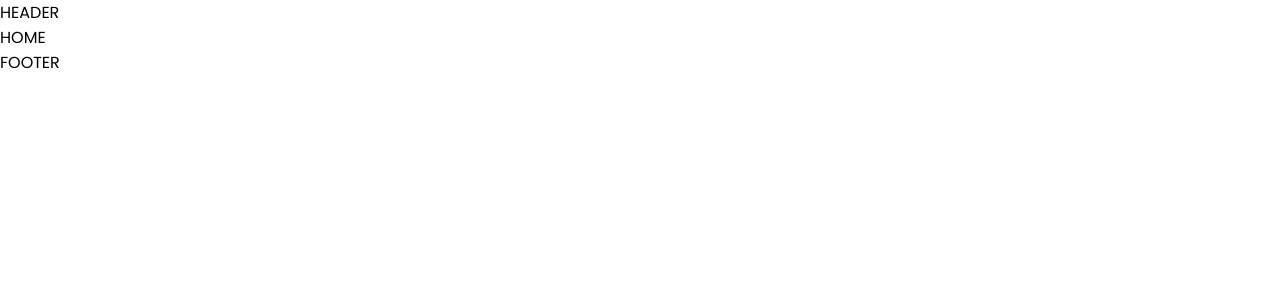
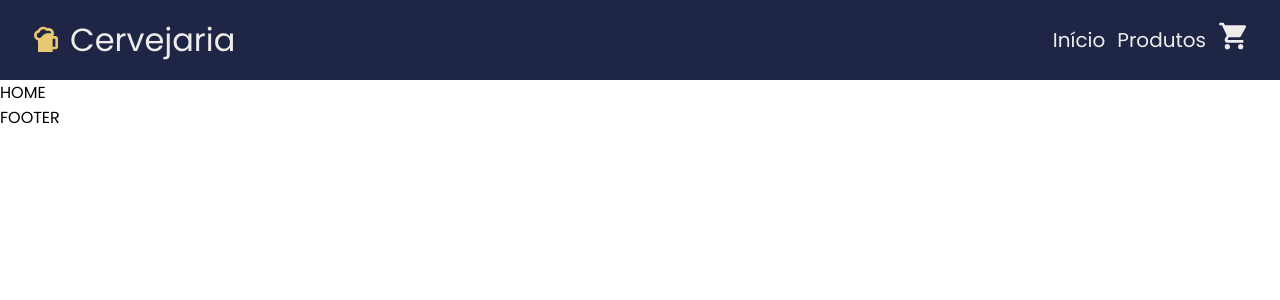
Before and after one commit to davislamenha/task-02-context, a React (Vite) app: page / in a window 1280 px wide. Shown: the top 300 px of the page. Built offline with nearby package versions, Linux system fonts and the light colour scheme.

Commit message:
feat: building header

```diff
--- a/package.json
+++ b/package.json
@@ -10,6 +10,9 @@
     "preview": "vite preview"
   },
   "dependencies": {
+    "@mui/icons-material": "^5.15.7",
+    "@mui/material": "^5.15.7",
+    "@mui/styled-engine-sc": "^6.0.0-alpha.14",
     "react": "^18.2.0",
     "react-dom": "^18.2.0",
     "react-router-dom": "^6.21.3",
--- a/src/App.tsx
+++ b/src/App.tsx
@@ -1,7 +1,7 @@
 import { RouterProvider } from 'react-router-dom';
 import { ThemeProvider } from 'styled-components';
 
-import { defaultTheme } from './styles/theme/default';
+import { defaultTheme } from './styles/themes/default';
 import router from './routes';
 import { GlobalStyle } from './styles/global';
 
--- a/src/components/Header/index.tsx
+++ b/src/components/Header/index.tsx
@@ -1,5 +1,40 @@
+import { NavLink } from 'react-router-dom';
+
+import { Container } from '../../styles/global';
+import { ShoppingCart, SportsBar } from '@mui/icons-material';
+
+import * as S from './styles';
+
 const Header = () => {
-  return <header>HEADER</header>;
+  const iconStyles = {
+    fontSize: '2rem',
+  };
+
+  return (
+    <S.HeaderContainer>
+      <Container>
+        <NavLink to="/" className="logo">
+          <SportsBar sx={iconStyles} />
+          <span>Cervejaria</span>
+        </NavLink>
+        <S.Navigation>
+          <ul>
+            <li>
+              <NavLink to={'/'}>Início</NavLink>
+            </li>
+            <li>
+              <NavLink to={'/produtos'}>Produtos</NavLink>
+            </li>
+            <li>
+              <NavLink to={'/checkout'}>
+                <ShoppingCart sx={iconStyles} />
+              </NavLink>
+            </li>
+          </ul>
+        </S.Navigation>
+      </Container>
+    </S.HeaderContainer>
+  );
 };
 
 export default Header;
--- /dev/null
+++ b/src/components/Header/styles.ts
@@ -0,0 +1,57 @@
+import styled from 'styled-components';
+import { Container } from '../../styles/global';
+
+export const HeaderContainer = styled.header`
+  padding: 1rem 0;
+  background-color: ${(props) => props.theme.primary_dark};
+
+  ${Container} {
+    display: flex;
+    justify-content: space-between;
+    align-items: center;
+    gap: 0.75rem;
+
+    .logo {
+      display: flex;
+      align-items: center;
+      gap: 0.5rem;
+      font-size: 2rem;
+      color: ${(props) => props.theme.accent};
+
+      span {
+        color: ${(props) => props.theme.ligth};
+        transition: all 0.3s;
+      }
+
+      &:hover span {
+        color: ${(props) => props.theme.accent};
+        letter-spacing: 2px;
+      }
+    }
+
+    @media (max-width: 767px) {
+      justify-content: center;
+      flex-direction: column;
+    }
+  }
+`;
+
+export const Navigation = styled.nav`
+  ul {
+    display: flex;
+    align-items: center;
+    gap: 0.75rem;
+    font-size: 1.25rem;
+
+    a {
+      color: ${(props) => props.theme.ligth};
+      margin: 0 -0.25rem;
+      padding: 0 0.25rem;
+      transition: color 0.3s ease-in-out;
+
+      &:hover {
+        color: ${(props) => props.theme.accent};
+      }
+    }
+  }
+`;
```
Also changed, not shown: src/styles/themes/default.ts (renamed from src/styles/theme/default.ts), 1 other file (tests, documents, lock files or other folders).
